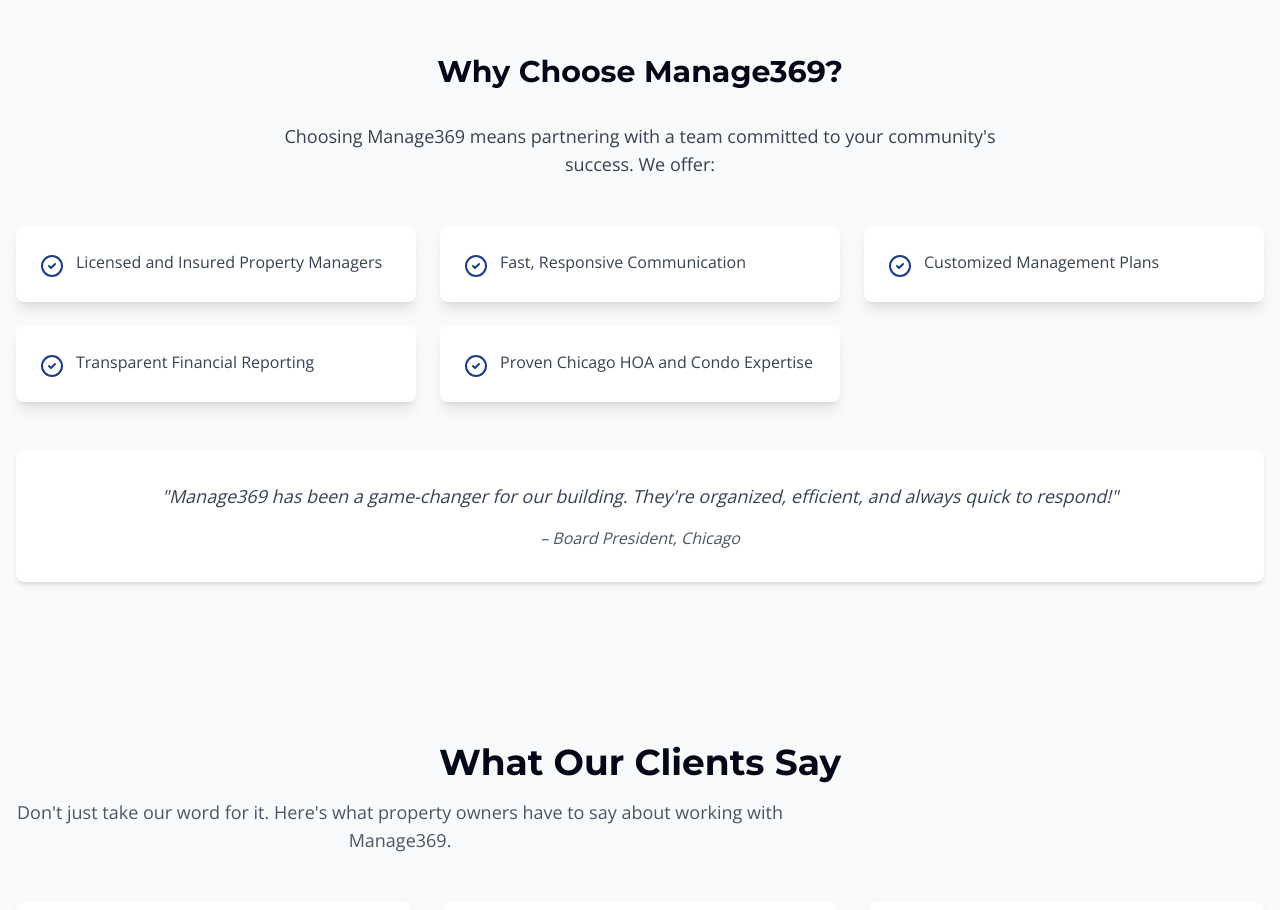
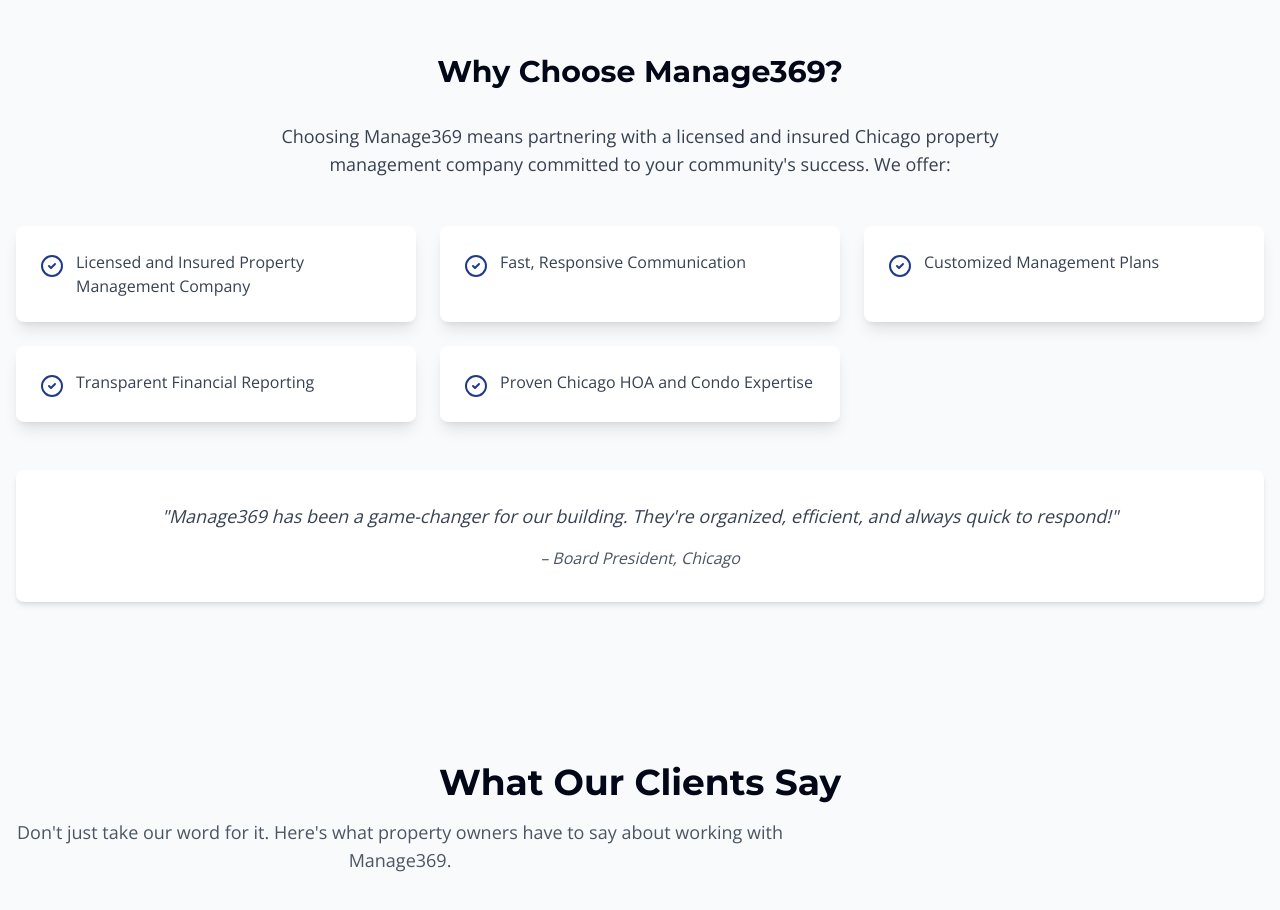
Before and after one commit to Mirsadc1971/stellar-property, a React (Vite) app: page / in a window 1280 px wide. Shown: the part 2660-3570 px from the top of the page. Built offline with nearby package versions, Linux system fonts and the light colour scheme.

Commit message:
Add "Licensed and Insured" to Why Choose Us
Add "Licensed and Insured Property Managers" to the WhyChooseUs component.

```diff
--- a/src/components/home/WhyChooseUs.tsx
+++ b/src/components/home/WhyChooseUs.tsx
@@ -4,7 +4,7 @@ import { Card, CardContent } from "@/components/ui/card";
 
 export default function WhyChooseUs() {
   const benefits = [
-    "Licensed and Insured Property Managers",
+    "Licensed and Insured Property Management Company",
     "Fast, Responsive Communication",
     "Customized Management Plans",
     "Transparent Financial Reporting",
@@ -16,7 +16,7 @@ export default function WhyChooseUs() {
       <div className="container mx-auto px-4">
         <h2 className="text-3xl font-bold mb-8 font-heading text-center">Why Choose Manage369?</h2>
         <p className="text-lg text-gray-700 text-center mb-12 max-w-3xl mx-auto">
-          Choosing Manage369 means partnering with a team committed to your community's success. We offer:
+          Choosing Manage369 means partnering with a licensed and insured Chicago property management company committed to your community's success. We offer:
         </p>
 
         <div className="grid grid-cols-1 md:grid-cols-2 lg:grid-cols-3 gap-6">
```
